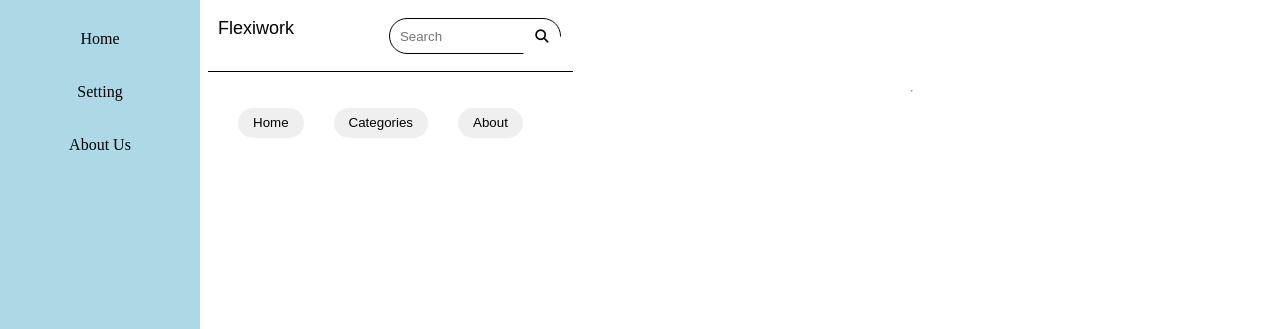
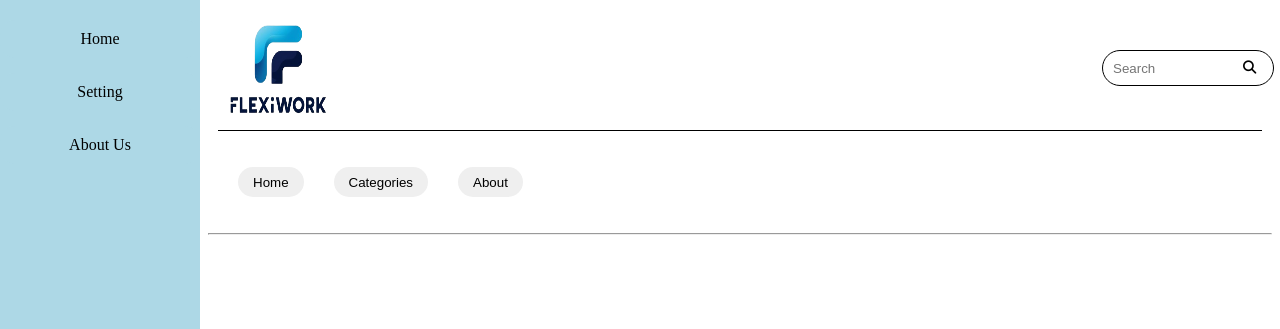
Before and after one commit to Ashwini-Upadhya/Flexiwork, a React (Vite) app: page / in a window 1280 px wide. Shown: the top 329 px of the page. Built offline with nearby package versions, Linux system fonts and the light colour scheme.

Commit message:
Added Logo and realigned the components

```diff
--- a/src/FlexiHeader.css
+++ b/src/FlexiHeader.css
@@ -7,9 +7,11 @@ div{
     display:flex;
     justify-self: start;
     font-family: fantasy;
-    font-size: large;
     background-color: white ;
-    padding-right:5%;
+}
+.logo img{
+    height:100px;
+    width: 100px;
 }
 .menu{
     display:flex;
@@ -21,16 +23,20 @@ div{
 }
 #head{
     display:flex;
-    width:100%;
     justify-content: space-between;
     border-bottom: 1px solid;
     background-color:white;
     padding: 10px;
+    margin:10px;
 }
 #searchBar{
-    display:inline-flex;
+    display:flex;
+    margin-right: 150px;
+    margin-left: -150px;
     height: 30px;
     width: 150px;
+    position:fixed;
+    top:50px;
     border-radius:20px;
     background-color: white;
     border:1px solid;
@@ -39,13 +45,10 @@ div{
 }
 #searchButton{
     display:inline-flex;
+    position:fixed;
+    top:60px;
     border-radius:20px;
-    margin-left: -40px;
+    margin-left: -15px;
     background-color:white;
     border:0px;
 }
-#searchButton i {
-    height: 20px;
-    width: 20px;
-
-}
--- a/src/FlexiHeader.jsx
+++ b/src/FlexiHeader.jsx
@@ -7,7 +7,7 @@ export default function FlexiHeader() {
     return(
         <div>
             <header id='head'>
-                <span className="logo"> Flexiwork </span> <SearchBox/>
+                <span className="logo"> <img src="imgpsh_fullsize_anim (3).png" alt="FlexiWork" /> </span> <SearchBox/>
             </header>
             <menu className="menu">
                 {Menu.map((values) =>( <button style={{margin:'10px', height:'30px', border:'0px', paddingLeft:'15px',paddingRight:'15px', borderRadius:'20px'}}>{values}</button>))}
--- a/src/Flexiwork.css
+++ b/src/Flexiwork.css
@@ -4,7 +4,6 @@
     background-color:white;
 }
 .flexiwork{
-    display:flex;
     justify-content: center;
     align-items: center;
     margin-left:200px;
--- a/src/Post.css
+++ b/src/Post.css
@@ -5,7 +5,7 @@
     color:white;
     border: 1px ;
     margin:10px;
-    margin-left: 200px;
+    margin-left: 210px;
 
 }
 .ApplyButton{
--- a/src/Searchbox.jsx
+++ b/src/Searchbox.jsx
@@ -1,3 +1,5 @@
 export default function SearchBox() {
-    return <div><input type="text" placeholder="Search" id="searchBar" className="search" /><button type="submit" id="searchButton" className="search"><i style={{ height: '30px', width: '30px' }} class="fa-solid fa-magnifying-glass"></i></button></div>
+    return <div><input type="text" placeholder="Search" id="searchBar" className="search" />
+    <button type="submit" id="searchButton" className="search">
+        <i class="fa-solid fa-magnifying-glass"></i></button></div>
 }
```
Also changed, not shown: public/imgpsh_fullsize_anim (3).png (added), src/Searchbox.css (added).
